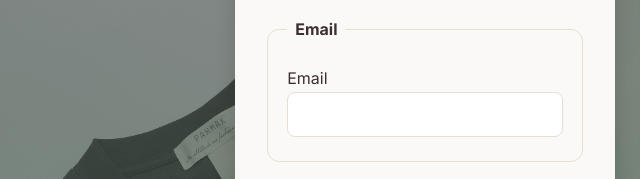
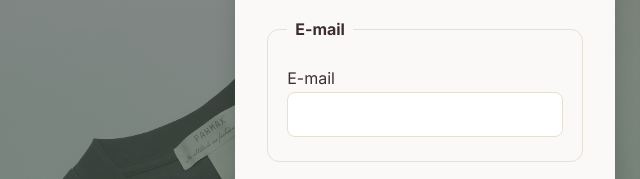
Before and after one commit to stkj1995/UX-webshop, a website with bundled scripts: page signup.html in a window 1280 px wide. Shown: the part 297-476 px from the top of the page, 215-855 px from the left. Built offline with nearby package versions, Linux system fonts and the light colour scheme.

Commit message:
few changes

```diff
--- a/signup.html
+++ b/signup.html
@@ -33,9 +33,9 @@
 
                 <!-- FIELDSET: Email -->
                 <fieldset>
-                    <legend>Email</legend>
+                    <legend>E-mail</legend>
                     <div class="form-group">
-                        <label for="txtEmail">Email</label>
+                        <label for="txtEmail">E-mail</label>
                         <input id="txtEmail" name="txtEmail" type="email" required autocomplete="email">
                     </div>
                 </fieldset>
```
